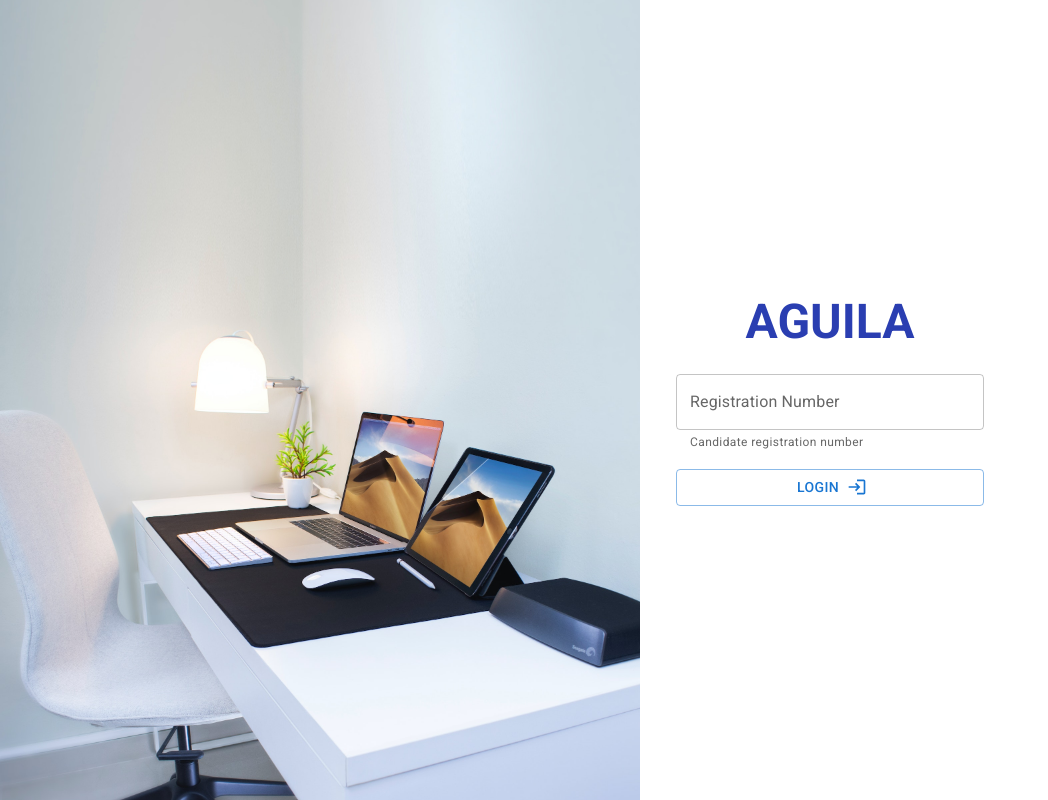
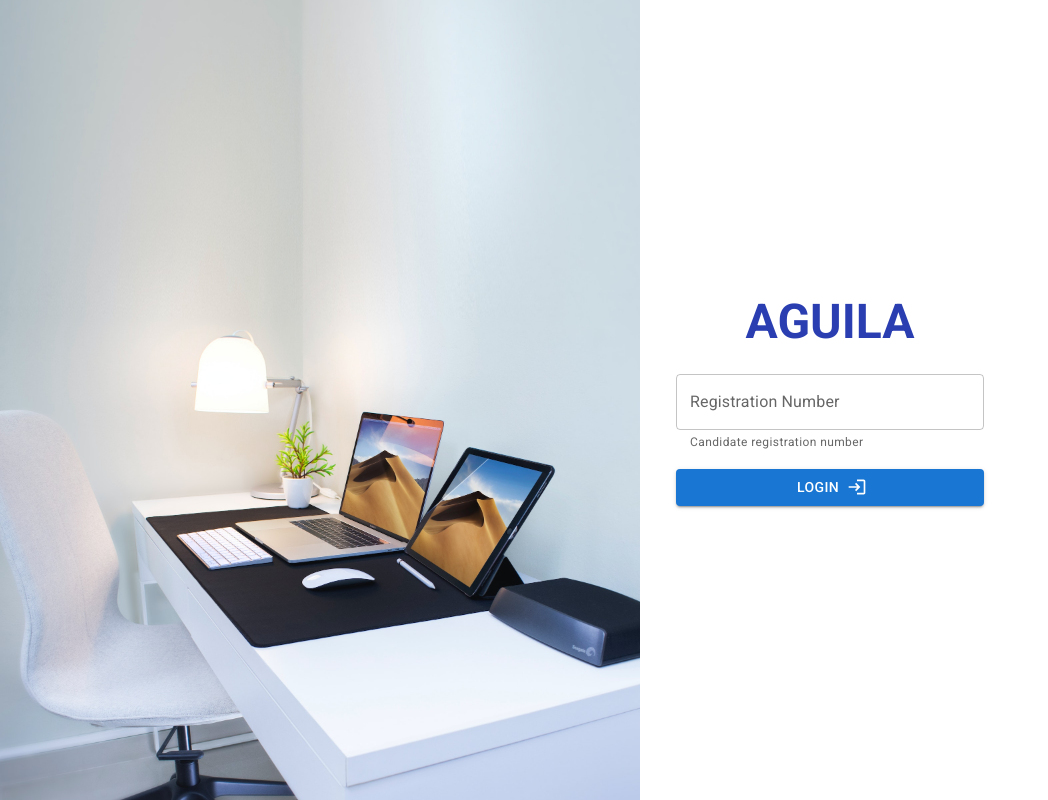
Before and after one commit to MightyEagle96/aguilawebclient, a React (Create React App) app: page / in a window 1280 px wide. Shown: the whole page, without its empty margins (0-1048 px from the left). Built offline with nearby package versions, Linux system fonts and the light colour scheme.

Commit message:
made changes for cookies

```diff
--- a/public/index.html
+++ b/public/index.html
@@ -24,7 +24,7 @@
       work correctly both with client-side routing and a non-root public URL.
       Learn how to configure a non-root public URL by running `npm run build`.
     -->
-    <title>React App</title>
+    <title>Aguila</title>
   </head>
   <body>
     <noscript>You need to enable JavaScript to run this app.</noscript>
--- a/src/httpService.js
+++ b/src/httpService.js
@@ -3,7 +3,7 @@ import axios from "axios";
 const httpService = axios.create({
   baseURL: `${window.location.origin.replace(":3000", ":4000")}/api/v1/`,
   timeout: 10000,
-  //withCredentials: "include",
+  withCredentials: "include",
   headers: {
     "Content-Type": "application/json",
   },
--- a/src/pages/HomePage.jsx
+++ b/src/pages/HomePage.jsx
@@ -12,6 +12,7 @@ export default function HomePage() {
   const [message, setMessage] = useState("");
   const [severity, setSeverity] = useState("");
   const [open, setOpen] = useState(false);
+  const [loading, setLoading] = useState(false);
 
   const handleClose = (event, reason) => {
     if (reason === "clickaway") {
@@ -27,6 +28,7 @@ export default function HomePage() {
   const submitForm = async (e) => {
     e.preventDefault();
 
+    setLoading(true);
     const { data, error } = await httpService.post("login", { regNumber });
 
     if (error) {
@@ -34,7 +36,8 @@ export default function HomePage() {
       setSeverity("error");
       setMessage(error);
     }
-    console.log(error);
+    if (data) console.log(data);
+    setLoading(false);
   };
   return (
     <div className="row m-0">
@@ -61,8 +64,9 @@ export default function HomePage() {
               />
               <LoadingButton
                 type="submit"
-                variant="outlined"
+                variant="contained"
                 fullWidth
+                loading={loading}
                 endIcon={<Login />}
                 className="mt-3"
               >
```
